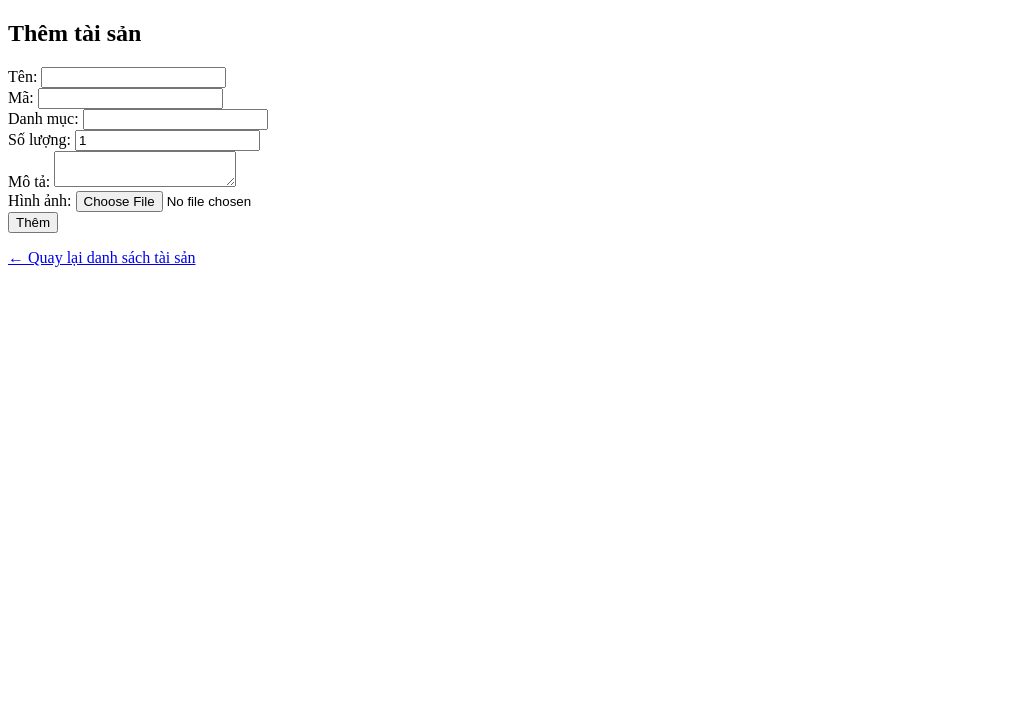
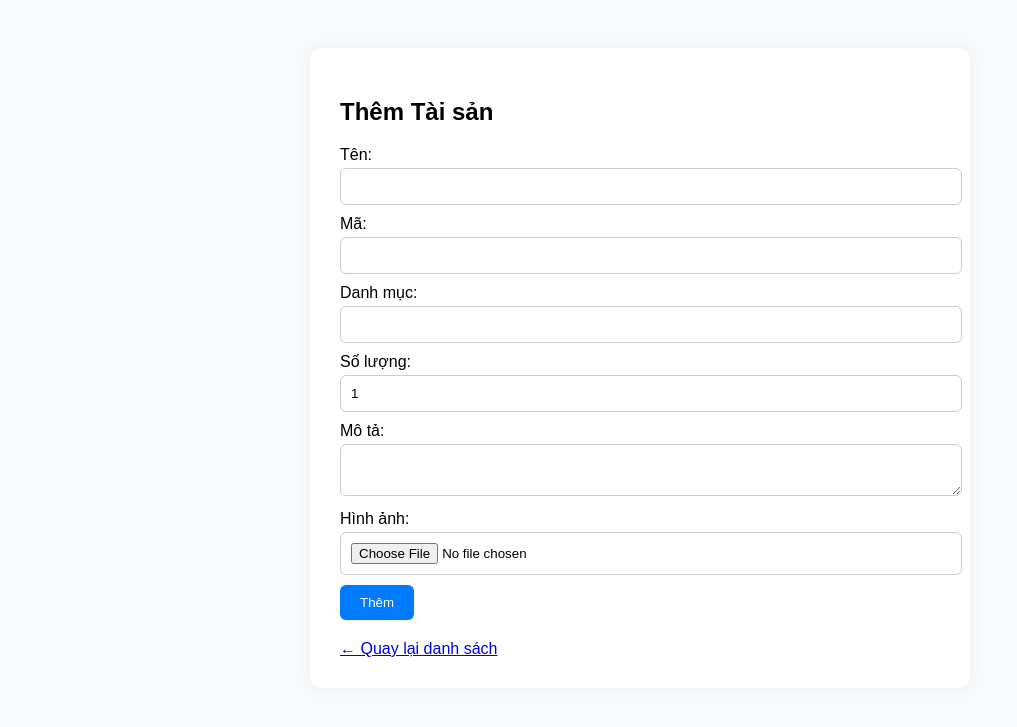
Before and after one commit to LeHungBOS/quanlytaisansukien, a FastAPI app: template templates/asset_form.html in a window 1280 px wide. Shown: the top 727 px of the page, without its empty margins (0-1017 px from the left). Run offline with FastAPI, Linux system fonts and the light colour scheme; the template is opened without the code that fills it, so the values that code supplies are empty.

Commit message:
Update asset_form.html

```diff
--- a/templates/asset_form.html
+++ b/templates/asset_form.html
@@ -1,22 +1,99 @@
 <!DOCTYPE html>
-<html>
+<html lang="vi">
 <head>
     <meta charset="UTF-8">
-    <title>{{ 'Cập nhật' if asset else 'Thêm' }} tài sản</title>
+    <title>{{ 'Cập nhật' if asset else 'Thêm' }} Tài sản</title>
+    <style>
+        body {
+            font-family: Arial, sans-serif;
+            background: #f7f9fb;
+            padding: 40px;
+        }
+        .container {
+            background: white;
+            max-width: 600px;
+            margin: auto;
+            padding: 30px;
+            border-radius: 12px;
+            box-shadow: 0 0 15px rgba(0,0,0,0.05);
+        }
+        h2 {
+            margin-bottom: 20px;
+        }
+        form label {
+            display: block;
+            margin-bottom: 10px;
+        }
+        form input[type="text"],
+        form input[type="number"],
+        form textarea,
+        form input[type="file"] {
+            width: 100%;
+            padding: 10px;
+            margin-top: 4px;
+            border-radius: 6px;
+            border: 1px solid #ccc;
+        }
+        button {
+            padding: 10px 20px;
+            background-color: #007bff;
+            color: white;
+            border: none;
+            border-radius: 6px;
+            cursor: pointer;
+        }
+        button:hover {
+            background-color: #0056b3;
+        }
+        img.preview {
+            margin: 10px 0;
+            max-width: 100%;
+            border-radius: 6px;
+            border: 1px solid #ccc;
+        }
+        .back-link {
+            margin-top: 20px;
+            display: inline-block;
+        }
+    </style>
 </head>
 <body>
-    <h2>{{ 'Cập nhật' if asset else 'Thêm' }} tài sản</h2>
+<div class="container">
+    <h2>{{ 'Cập nhật' if asset else 'Thêm' }} Tài sản</h2>
     <form method="post" enctype="multipart/form-data" action="{{ '/assets/edit/' + asset.id if asset else '/assets/add' }}">
-        <label>Tên: <input type="text" name="name" value="{{ asset.name if asset else '' }}" required></label><br>
-        <label>Mã: <input type="text" name="code" value="{{ asset.code if asset else '' }}" required></label><br>
-        <label>Danh mục: <input type="text" name="category" value="{{ asset.category if asset else '' }}" required></label><br>
-        <label>Số lượng: <input type="number" name="quantity" value="{{ asset.quantity if asset else 1 }}" min="1"></label><br>
-        <label>Mô tả: <textarea name="description">{{ asset.description if asset else '' }}</textarea></label><br>
+        <label>
+            Tên:
+            <input type="text" name="name" value="{{ asset.name if asset else '' }}" required>
+        </label>
+        <label>
+            Mã:
+            <input type="text" name="code" value="{{ asset.code if asset else '' }}" required>
+        </label>
+        <label>
+            Danh mục:
+            <input type="text" name="category" value="{{ asset.category if asset else '' }}" required>
+        </label>
+        <label>
+            Số lượng:
+            <input type="number" name="quantity" value="{{ asset.quantity if asset else 1 }}" min="1">
+        </label>
+        <label>
+            Mô tả:
+            <textarea name="description">{{ asset.description if asset else '' }}</textarea>
+        </label>
         {% if not asset %}
-            <label>Hình ảnh: <input type="file" name="image"></label><br>
+            <label>Hình ảnh: <input type="file" name="image"></label>
         {% endif %}
+
+        {% if asset and asset.image_path %}
+            <p>Ảnh hiện tại:</p>
+            <img src="/{{ asset.image_path }}" alt="Ảnh tài sản" class="preview">
+        {% endif %}
+
         <button type="submit">{{ 'Cập nhật' if asset else 'Thêm' }}</button>
     </form>
-    <p><a href="/assets">← Quay lại danh sách tài sản</a></p>
+
+    <a href="/assets" class="back-link">← Quay lại danh sách</a>
+</div>
 </body>
 </html>
```
